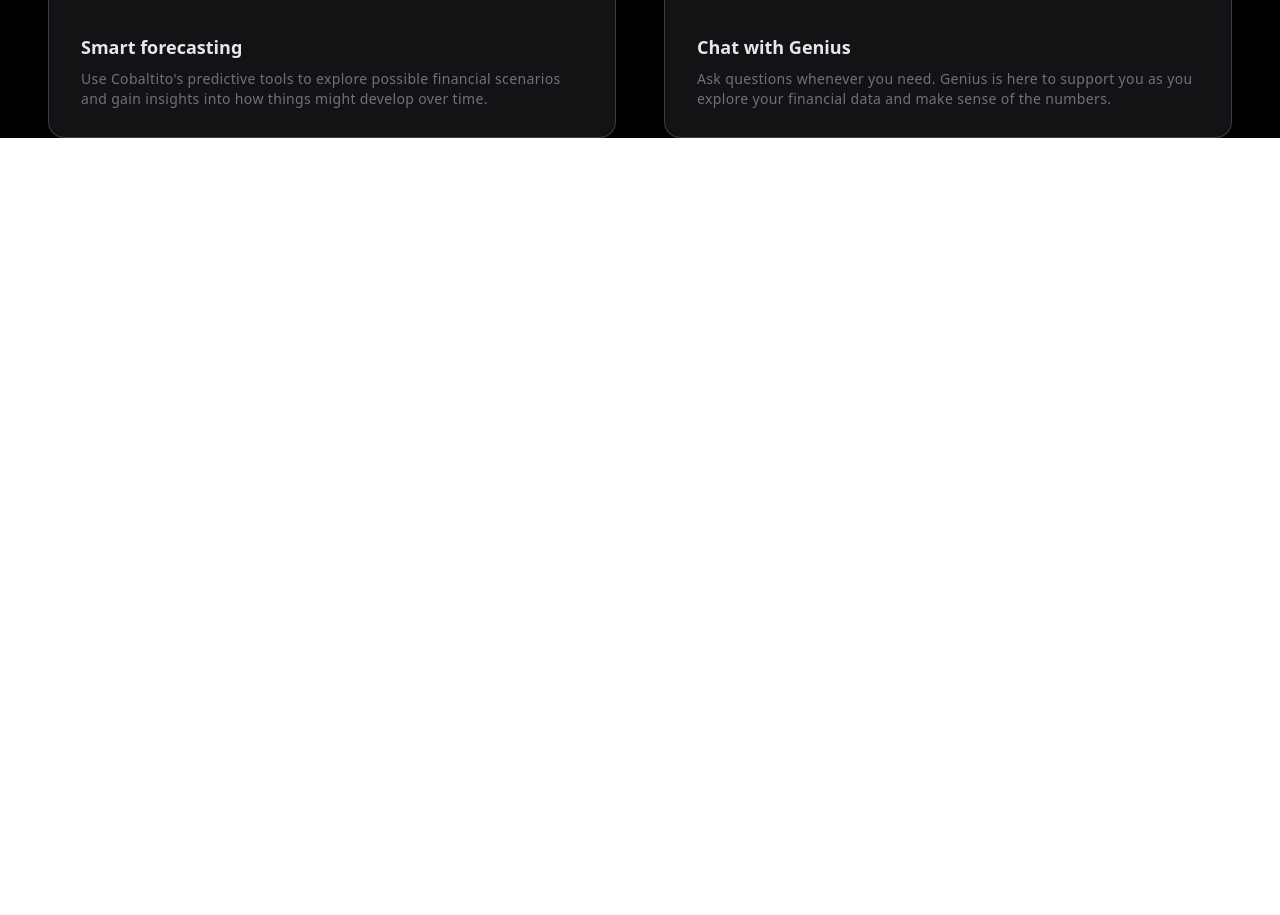
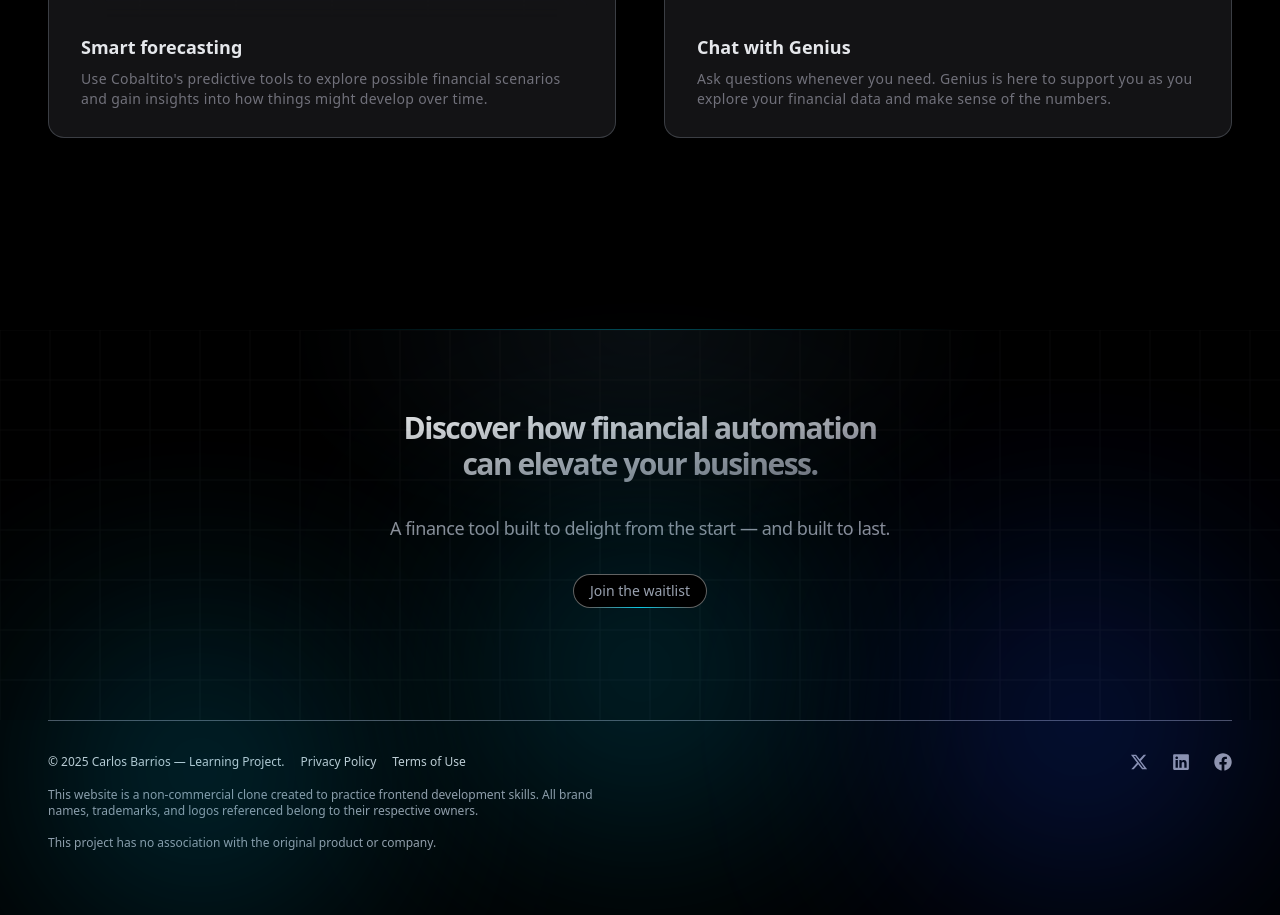
Before and after one commit to carlosbarriosf/website-clone-practice, a Next.js app: page / in a window 1280 px wide. Shown: the part 3900-4815 px from the top of the page. Before the commit the page ends 4038 px from the top, so only its background shows below. Built offline with nearby package versions, Linux system fonts and the light colour scheme.

Commit message:
added outro and footer sections

```diff
--- /dev/null
+++ b/app/components/Footer.jsx
@@ -0,0 +1,52 @@
+import React from "react";
+
+import { FaXTwitter } from "react-icons/fa6";
+import { FaLinkedin } from "react-icons/fa";
+import { FaFacebook } from "react-icons/fa";
+
+const Footer = () => {
+  return (
+    <footer className=" bg-black pb-16">
+      <div className="max-w-7xl mx-auto  px-12 ">
+        <div className="flex justify-between border-t pt-8 border-zinc-600">
+          <div className="text-zinc-300 flex gap-4 text-xs items-center">
+            <p>© 2025 Carlos Barrios — Learning Project.</p>
+            <button className="cursor-pointer hover:text-zinc-100 transition-all">
+              Privacy Policy
+            </button>
+            <button className="cursor-pointer hover:text-zinc-100 transition-all">
+              Terms of Use
+            </button>
+          </div>
+          <div className="text-zinc-400 flex items-center gap-6">
+            <FaXTwitter
+              size={18}
+              className="hover:text-zinc-200 transition-all cursor-pointer"
+            />
+            <FaLinkedin
+              size={18}
+              className="hover:text-zinc-200 transition-all cursor-pointer"
+            />
+            <FaFacebook
+              size={18}
+              className="hover:text-zinc-200 transition-all cursor-pointer"
+            />
+          </div>
+        </div>
+        <div className="text-xs text-zinc-400 mt-4">
+          <p className="max-w-[80ch] mb-4">
+            This website is a non-commercial clone created to practice frontend
+            development skills. All brand names, trademarks, and logos
+            referenced belong to their respective owners.
+          </p>
+          <p>
+            This project has no association with the original product or
+            company.
+          </p>
+        </div>
+      </div>
+    </footer>
+  );
+};
+
+export default Footer;
--- a/app/globals.css
+++ b/app/globals.css
@@ -16,3 +16,50 @@
     rgba(20, 0, 255, 0.3) 100%
   );
 }
+
+.gradient-blob {
+  position: absolute;
+  width: 400px;
+  height: 400px;
+  bottom: -250px;
+  left: 0;
+  background: radial-gradient(
+    circle at center,
+    oklch(60.9% 0.126 221.723),
+    rgba(0, 0, 0, 0) 70%
+  );
+  filter: blur(120px);
+  opacity: 0.6;
+  pointer-events: none;
+}
+.gradient-blob2 {
+  position: absolute;
+  width: 400px;
+  height: 400px;
+  bottom: -150px;
+  left: 50%;
+  transform: translateX(-50%);
+  background: radial-gradient(
+    circle at center,
+    oklch(60.9% 0.126 221.723),
+    rgba(0, 0, 0, 0) 70%
+  );
+  filter: blur(120px);
+  opacity: 0.6;
+  pointer-events: none;
+}
+.gradient-blob3 {
+  position: absolute;
+  width: 400px;
+  height: 400px;
+  bottom: -200px;
+  right: 0;
+  background: radial-gradient(
+    circle at center,
+    oklch(48.8% 0.243 264.376),
+    rgba(0, 0, 0, 0) 70%
+  );
+  filter: blur(120px);
+  opacity: 0.6;
+  pointer-events: none;
+}
--- a/app/page.jsx
+++ b/app/page.jsx
@@ -1,13 +1,15 @@
+import Footer from "./components/Footer";
 import Header from "./components/Header";
 import SvgBackground from "./components/SvgBackground";
 import Featured from "./sections/Featured";
 import Genius from "./sections/Genius";
 import Hero from "./sections/Hero";
+import Outro from "./sections/Outro";
 
 export default function Home() {
   return (
     <>
-      <main>
+      <main className="overflow-hidden">
         <div className="relative w-full bg-linear-to-b from-[#1f3343] to-black to-40%">
           <SvgBackground width={72} height={72} id={"hero"} />
           <Header />
@@ -15,6 +17,8 @@
         </div>
         <Featured />
         <Genius />
+        <Outro />
+        <Footer />
       </main>
     </>
   );
--- /dev/null
+++ b/app/sections/Outro.jsx
@@ -0,0 +1,28 @@
+import React from "react";
+import GlowingButton from "../components/GlowingButton";
+import SvgBackground from "../components/SvgBackground";
+
+const Outro = () => {
+  return (
+    <section className="relative pt-48 bg-black">
+      <div className="px-12 pt-20 pb-28 relative max-w-7xl mx-auto">
+        <div className="gradient-blob"></div>
+        <div className="gradient-blob2"></div>
+        <div className="gradient-blob3"></div>
+        <span className="absolute -top-px opacity-40 left-1/2 -translate-x-1/2 h-px w-1/2 bg-linear-to-r from-cyan-400/0 via-cyan-400/90 to-cyan-400/0"></span>
+        <SvgBackground id="outro" width={50} height={50} />
+        <h2 className="text-transparent bg-linear-to-br from-white to-zinc-500 bg-clip-text text-center mx-auto font-semibold text-3xl max-w-[30ch] tracking-tighter">
+          Discover how financial automation can elevate your business.
+        </h2>
+        <p className="text-zinc-400 max-w-[60ch] mx-auto text-center mt-8 text-lg tracking-tight">
+          A finance tool built to delight from the start — and built to last.
+        </p>
+        <div className="flex justify-center mt-8">
+          <GlowingButton />
+        </div>
+      </div>
+    </section>
+  );
+};
+
+export default Outro;
```
